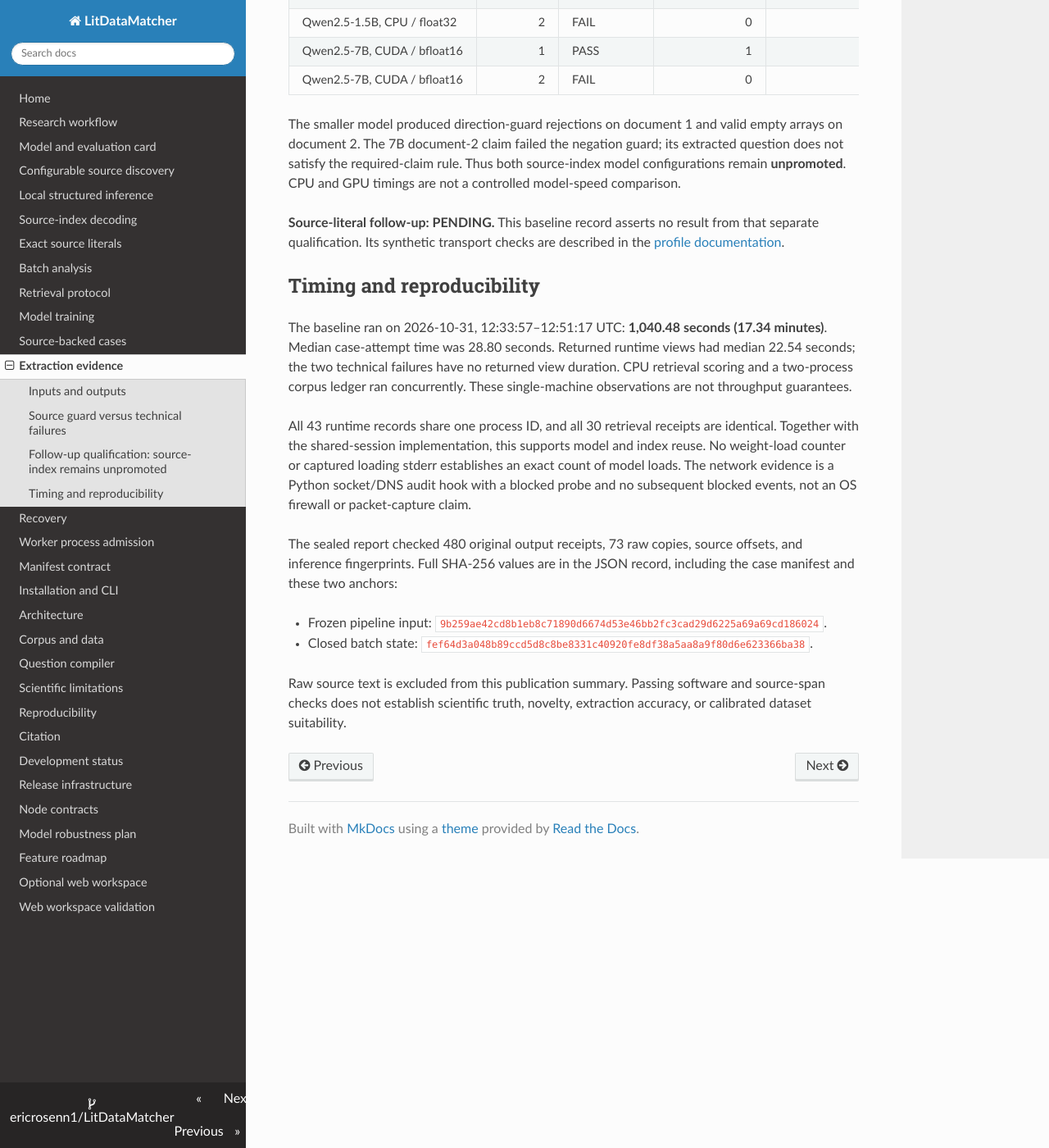
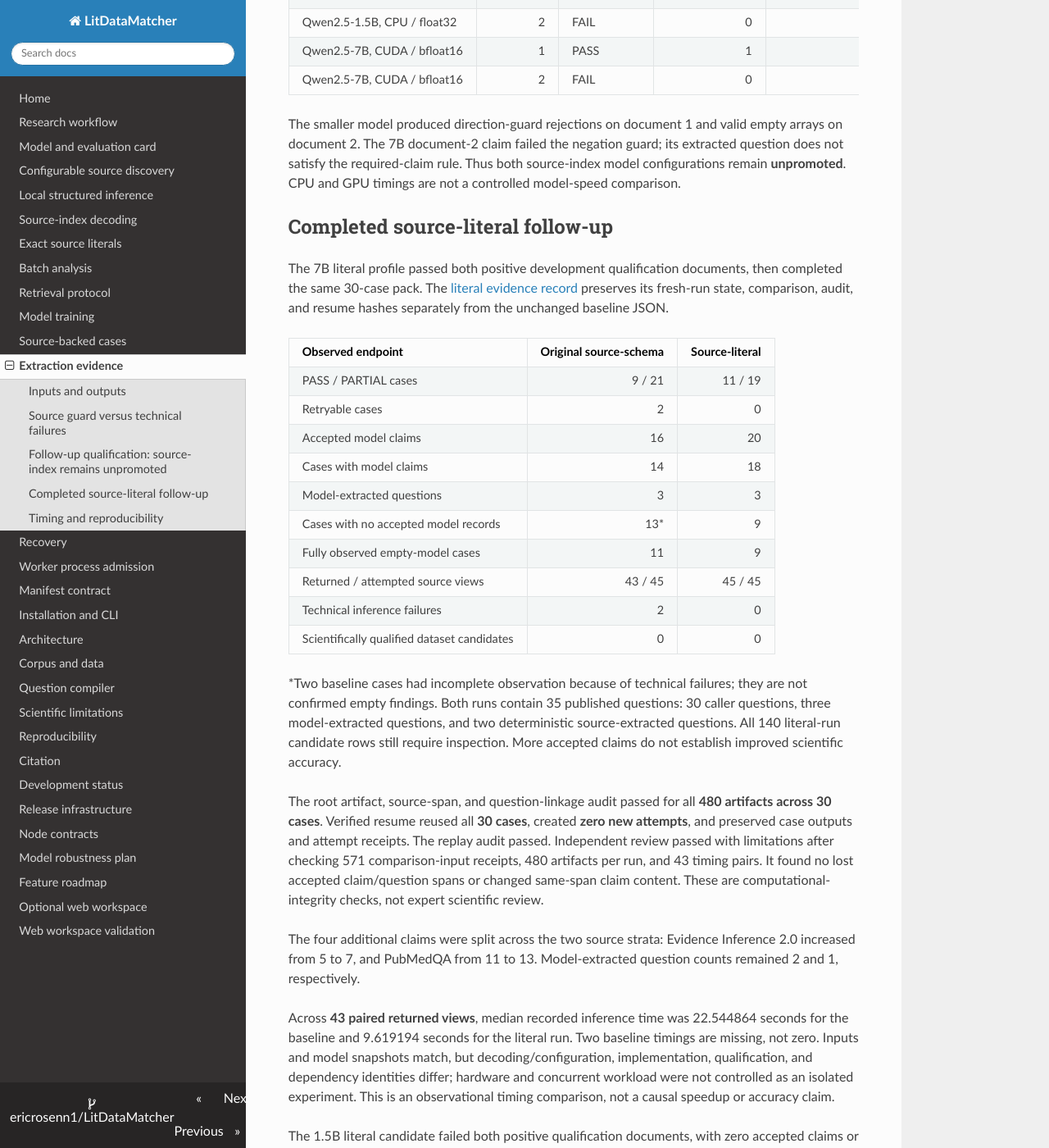
Before and after one commit to ericrosenn1/LitDataMatcher, an MkDocs documentation site: the page built from docs/campaign_20261031/extraction_results.md, in a window 1280 px wide and 1400 px high, scrolled down 1634 px. Shown: the whole window at 82% size. Built offline with MkDocs 1.6.1, drawn with Linux system fonts in a browser that asks for light colours; nearby versions of some CDN libraries; some of the changed text lies outside the part shown.

Commit message:
Publish audited literal extraction and replay results

```diff
--- a/docs/campaign_20261031/extraction_results.md
+++ b/docs/campaign_20261031/extraction_results.md
@@ -1,4 +1,4 @@
-# Extraction baseline: measured results and limits
+# Extraction results: baseline and literal follow-up
 
 The original Qwen2.5-7B `source_schema` run completed **30 development cases:
 9 PASS, 21 PARTIAL, no FAILED cases, and 2 retryable cases**. These are workflow
@@ -74,9 +74,59 @@ its extracted question does not satisfy the required-claim rule. Thus both
 source-index model configurations remain **unpromoted**. CPU and GPU timings
 are not a controlled model-speed comparison.
 
-**Source-literal follow-up: PENDING.** This baseline record asserts no result
-from that separate qualification. Its synthetic transport checks are described
-in the [profile documentation](model_source_literal.md).
+## Completed source-literal follow-up
+
+The 7B literal profile passed both positive development qualification documents,
+then completed the same 30-case pack. The [literal evidence record](../../benchmarks/campaign_20261031/extraction_literal.json)
+preserves its fresh-run state, comparison, audit, and resume hashes separately
+from the unchanged baseline JSON.
+
+| Observed endpoint | Original source-schema | Source-literal |
+|---|---:|---:|
+| PASS / PARTIAL cases | 9 / 21 | 11 / 19 |
+| Retryable cases | 2 | 0 |
+| Accepted model claims | 16 | 20 |
+| Cases with model claims | 14 | 18 |
+| Model-extracted questions | 3 | 3 |
+| Cases with no accepted model records | 13* | 9 |
+| Fully observed empty-model cases | 11 | 9 |
+| Returned / attempted source views | 43 / 45 | 45 / 45 |
+| Technical inference failures | 2 | 0 |
+| Scientifically qualified dataset candidates | 0 | 0 |
+
+\*Two baseline cases had incomplete observation because of technical failures;
+they are not confirmed empty findings. Both runs contain 35 published questions:
+30 caller questions, three model-extracted questions, and two deterministic
+source-extracted questions. All 140 literal-run candidate rows still require
+inspection. More accepted claims do not establish improved scientific accuracy.
+
+The root artifact, source-span, and question-linkage audit passed for all
+**480 artifacts across 30 cases**. Verified resume reused all **30 cases**, created
+**zero new attempts**, and preserved case outputs and attempt receipts. The
+replay audit passed. Independent review passed with limitations after checking
+571 comparison-input receipts, 480 artifacts per run, and 43 timing pairs.
+It found no lost accepted claim/question spans or changed same-span claim
+content. These are computational-integrity checks, not expert scientific review.
+
+The four additional claims were split across the two source strata: Evidence
+Inference 2.0 increased from 5 to 7, and PubMedQA from 11 to 13. Model-extracted
+question counts remained 2 and 1, respectively.
+
+Across **43 paired returned views**, median recorded inference time was
+22.544864 seconds for the baseline and 9.619194 seconds for the literal run.
+Two baseline timings are missing, not zero. Inputs and model snapshots match,
+but decoding/configuration, implementation, qualification, and dependency
+identities differ; hardware and concurrent workload were not controlled as an
+isolated experiment. This is an observational timing comparison, not a causal
+speedup or accuracy claim.
+
+The 1.5B literal candidate failed both positive qualification documents, with
+zero accepted claims or questions (15.17 and 13.52 seconds). The unchanged rule
+therefore precluded a full 30-case run or smaller-model promotion. These timings
+do not establish cross-model equivalence or a usable speed advantage. The
+earlier failed source-index trials above also remain retained and unpromoted.
+See the [literal profile guide](model_source_literal.md) for the transport
+mechanism and limitations.
 
 ## Timing and reproducibility
 
```
Also changed, not shown: 1 other file.
